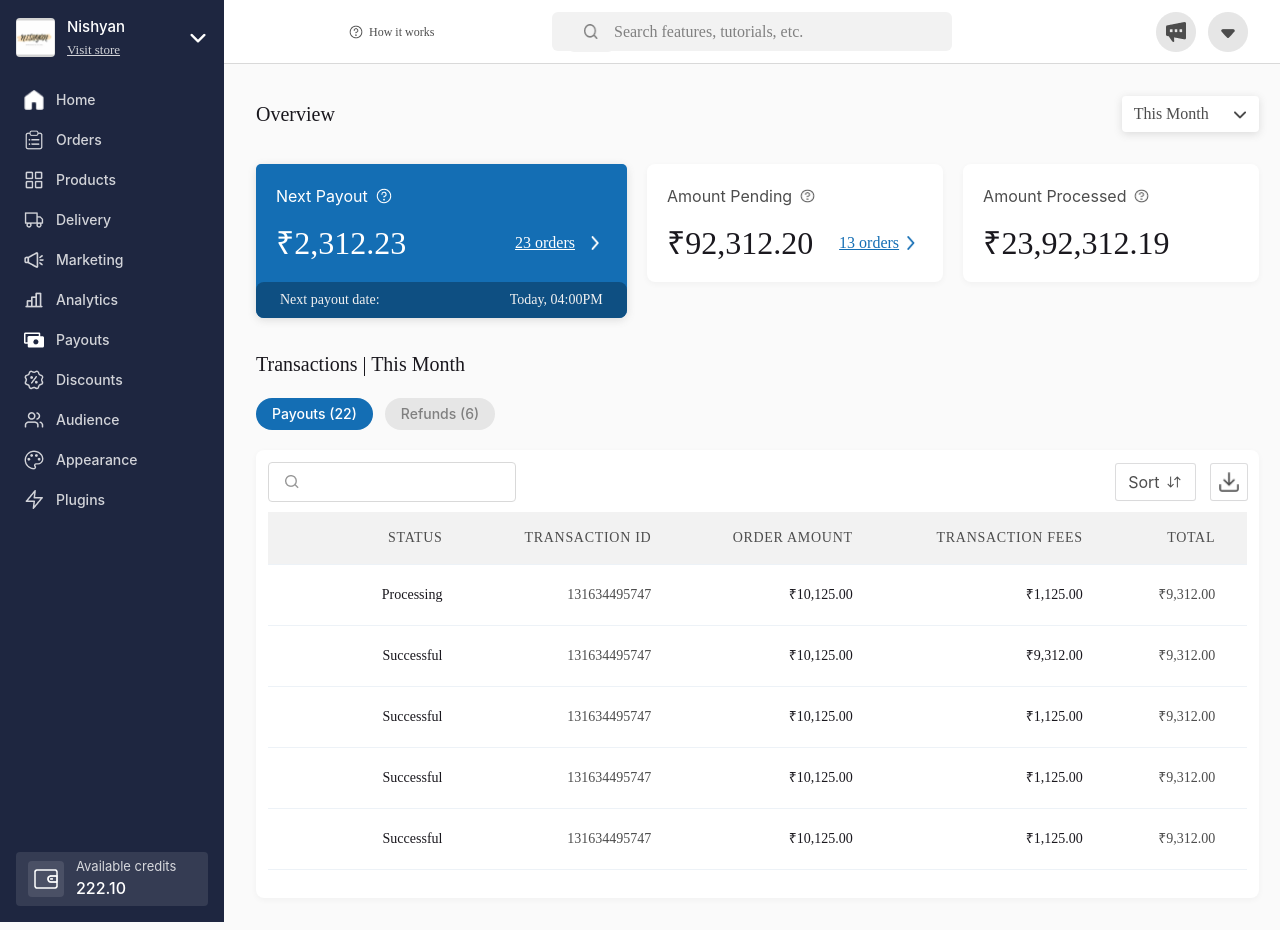
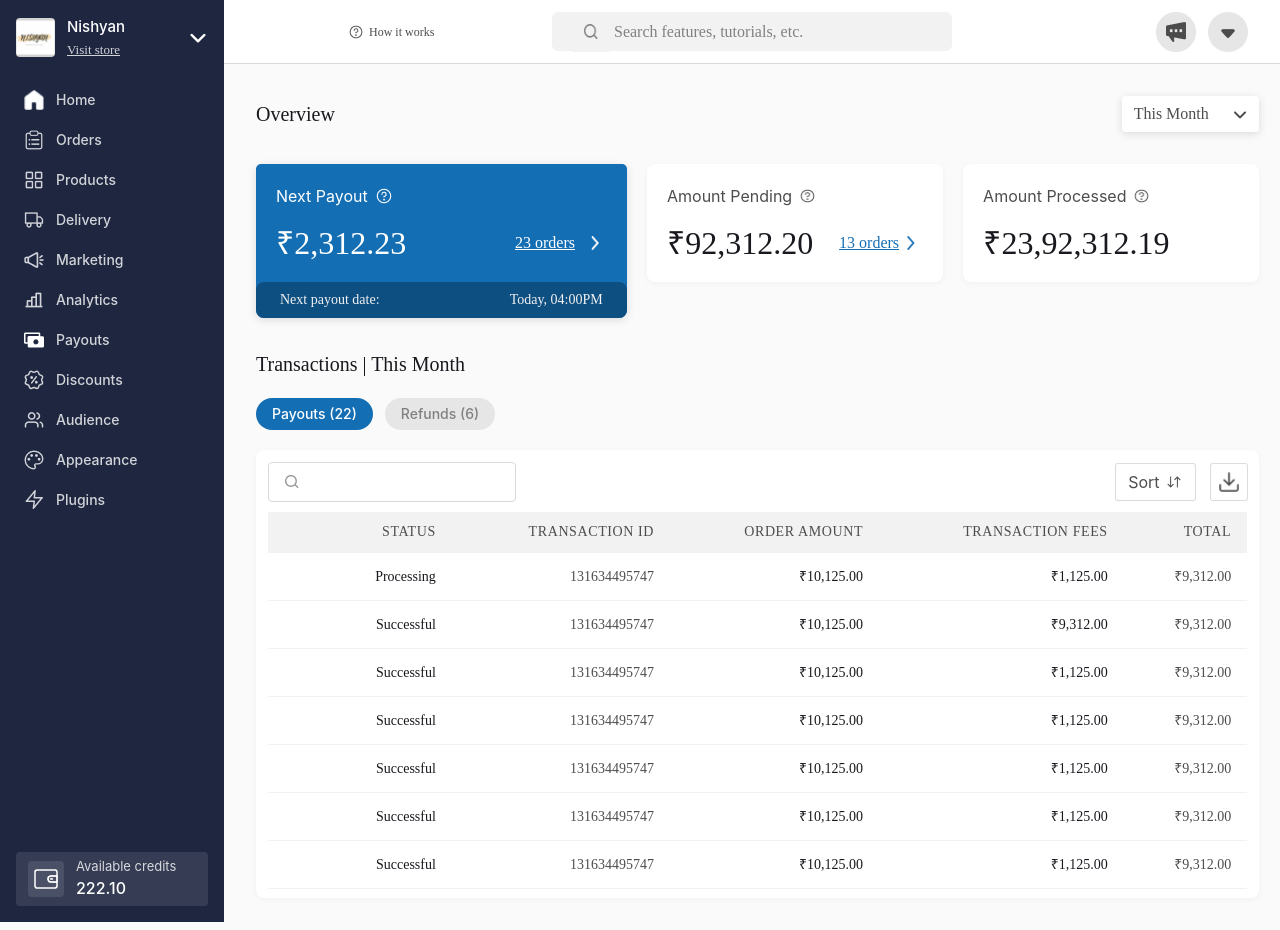
Before and after one commit to jurikalita011/payouts-figma, a React (Create React App) app in the folder client/: page / in a window 1280 px wide. Built offline with nearby package versions, Linux system fonts and the light colour scheme.

Commit message:
fixed table

```diff
--- a/client/src/components/Table1.jsx
+++ b/client/src/components/Table1.jsx
@@ -65,10 +65,10 @@ export const Table1 = () => {
   ];
   return (
     <TableContainer className={styles.tableCont}>
-      <Table size="lg">
+      <Table size={"sm"}>
         <Thead className={styles.thead}>
           <Tr>
-            <Th>
+            <Th padding={5}>
               <Text className={styles.headingText}></Text>
             </Th>
             <Th>
@@ -91,7 +91,7 @@ export const Table1 = () => {
 
         <Tbody>
           {dataSet.map((data, index) => (
-            <Tr key={index} className={styles.tr}>
+            <Tr key={index} height={12}>
               <Td></Td>
               <Td>
                 <Text className={styles.txt3}>{data["Status"]}</Text>
--- a/client/src/components/Table2.jsx
+++ b/client/src/components/Table2.jsx
@@ -59,7 +59,7 @@ export const Table2 = () => {
 
   return (
     <TableContainer className={styles.tableCont}>
-      <Table size="lg">
+      <Table>
         <Thead className={styles.thead}>
           <Tr>
             <Th>
@@ -82,7 +82,7 @@ export const Table2 = () => {
 
         <Tbody>
           {pendingData.map((data, index) => (
-            <Tr key={index}>
+            <Tr key={index} height={5}>
               <Td>
                 <Text className={styles.txt2}>{data["Order ID"]}</Text>
               </Td>
--- a/client/src/pages/Payouts.jsx
+++ b/client/src/pages/Payouts.jsx
@@ -170,12 +170,7 @@ export const Payouts = () => {
                     </Box>
                   </Box>
                 </Box>
-                <Box
-                  overflowY="auto"
-                  maxHeight="375px"
-                  width={"100%"}
-                  marginTop="10px"
-                >
+                <Box maxHeight="375px" width={"100%"} marginTop="10px">
                   {isActive ? <Table1 /> : <Table2 />}
                 </Box>
               </Box>
--- a/client/src/styles/table/Table.module.css
+++ b/client/src/styles/table/Table.module.css
@@ -43,3 +43,7 @@
   color: #1a181e;
   font-weight: 400;
 }
+.tr {
+  height: 10px;
+  border: 2px solid pink;
+}
```
